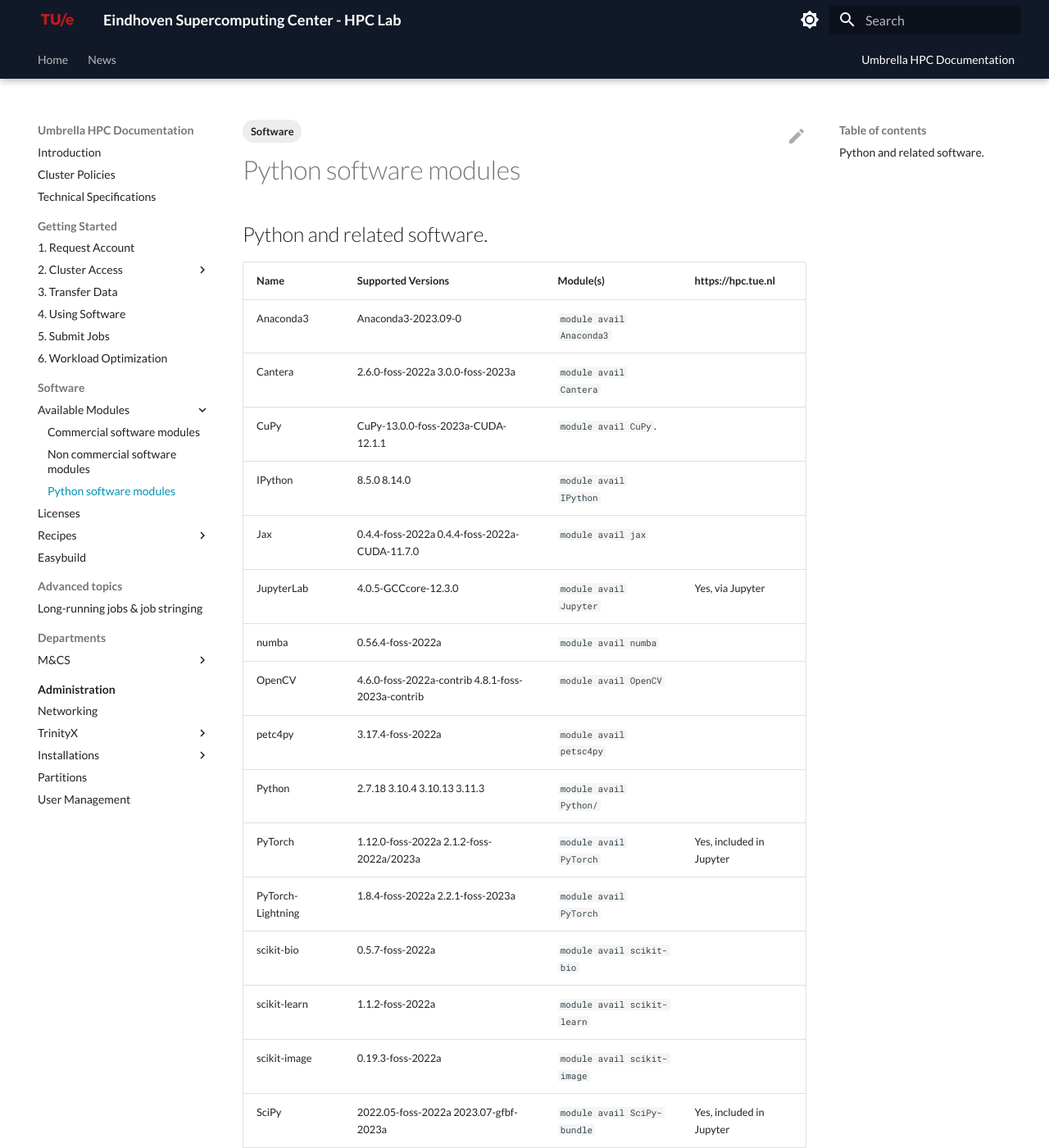
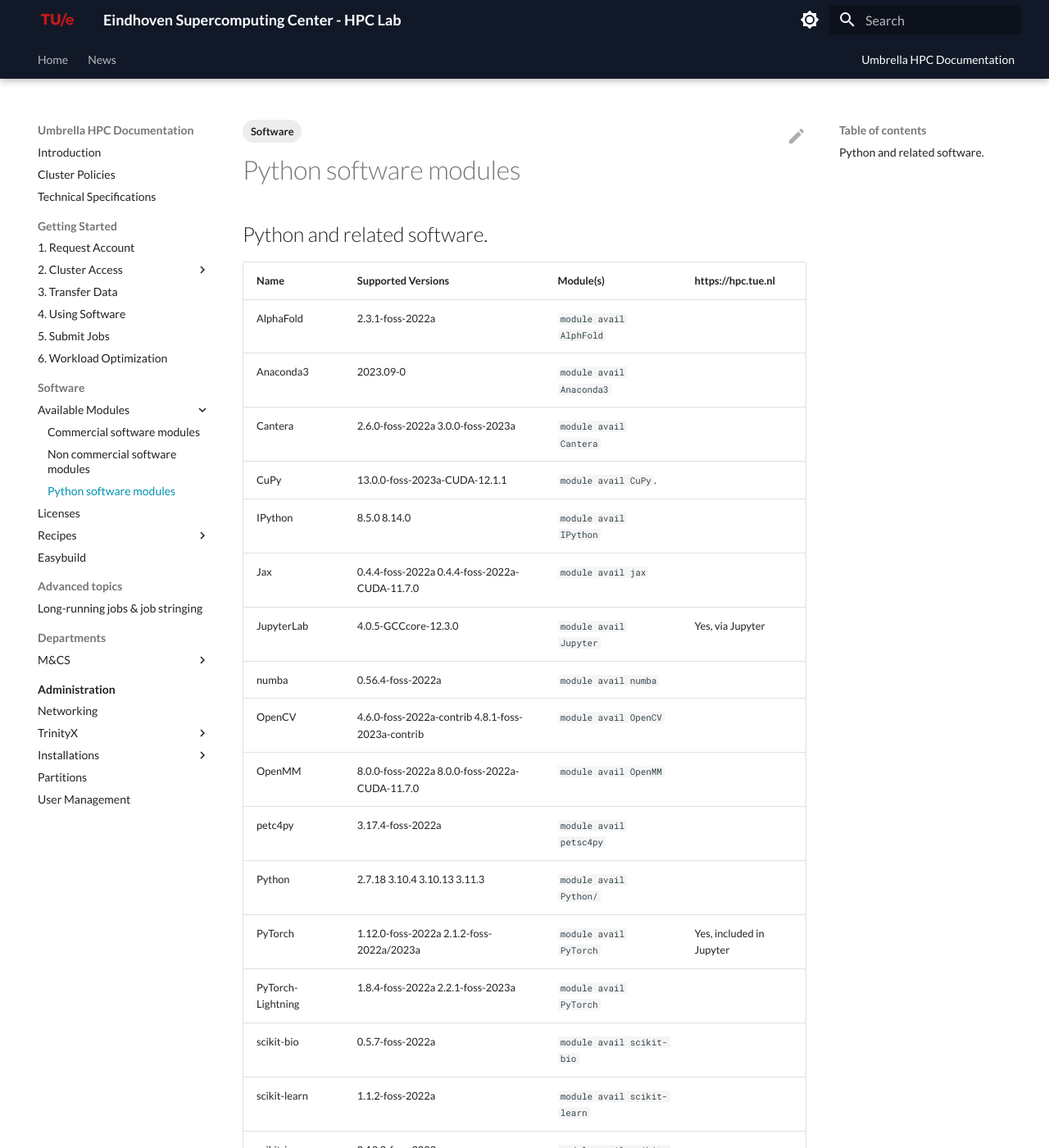
Before and after one commit to gferhpc/supercomputing.tue.nl, an MkDocs documentation site: the page built from pages/documentation/software/modules/python.md, in a window 1280 px wide and 1400 px high. Shown: the whole window at 82% size. Built offline with MkDocs 1.6.1 and Material for MkDocs 9.7.7, drawn with Linux system fonts in a browser that asks for light colours.

Commit message:
Update python.md

```diff
--- a/pages/documentation/software/modules/python.md
+++ b/pages/documentation/software/modules/python.md
@@ -7,14 +7,16 @@
 
 | Name           | Supported Versions                   | Module(s)                | https://hpc.tue.nl |
 | -------------- | ------------------------------------ | ------------------------ | ------------------ |
-| Anaconda3      | Anaconda3-2023.09-0                  | `module avail Anaconda3` | |
+| AlphaFold      | 2.3.1-foss-2022a           | `module avail AlphFold`  | |
+| Anaconda3      | 2023.09-0                  | `module avail Anaconda3` | |
 | Cantera        | 2.6.0-foss-2022a 3.0.0-foss-2023a    | `module avail Cantera`   | |
-| CuPy           | CuPy-13.0.0-foss-2023a-CUDA-12.1.1   | `module avail CuPy`.     | |
+| CuPy           | 13.0.0-foss-2023a-CUDA-12.1.1   | `module avail CuPy`.     | |
 | IPython        | 8.5.0 8.14.0                         | `module avail IPython`   | |
 | Jax            | 0.4.4-foss-2022a 0.4.4-foss-2022a-CUDA-11.7.0 | `module avail jax`   | |
 | JupyterLab     | 4.0.5-GCCcore-12.3.0                 | `module avail Jupyter`   | Yes, via Jupyter |
 | numba          | 0.56.4-foss-2022a                    | `module avail numba`     | |
 | OpenCV         | 4.6.0-foss-2022a-contrib 4.8.1-foss-2023a-contrib | `module avail OpenCV`     | |
+| OpenMM         | 8.0.0-foss-2022a 8.0.0-foss-2022a-CUDA-11.7.0 |  `module avail OpenMM` | |
 | petc4py        | 3.17.4-foss-2022a                    | `module avail petsc4py` | |
 | Python         | 2.7.18 3.10.4 3.10.13 3.11.3         | `module avail Python/`   | |
 | PyTorch        | 1.12.0-foss-2022a 2.1.2-foss-2022a/2023a | `module avail PyTorch`   | Yes, included in Jupyter|
```
